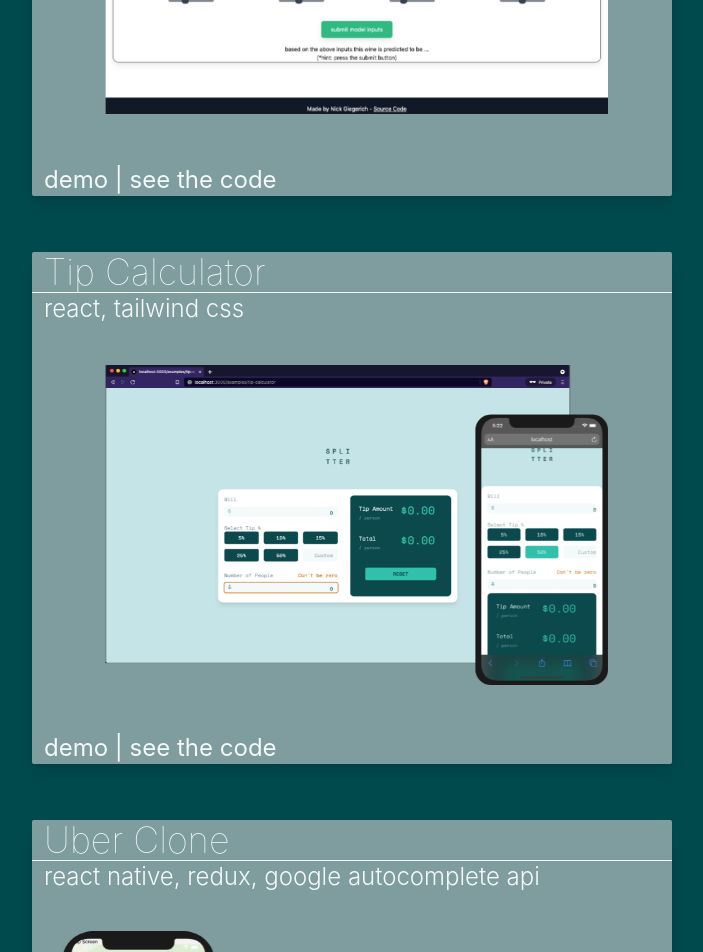
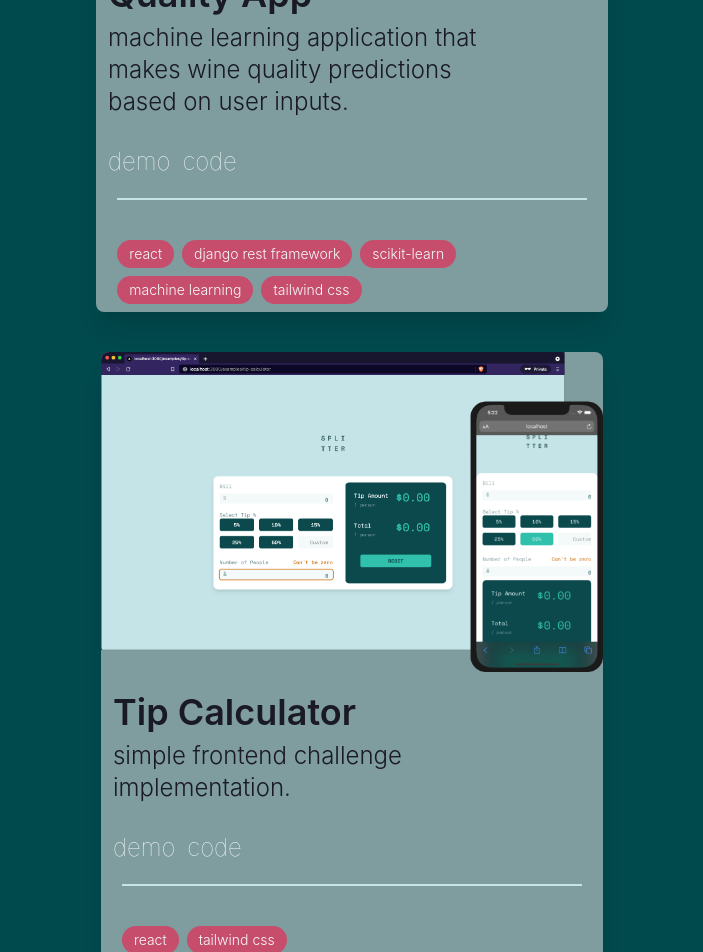
Before and after one commit to nickgiegerich/nickgiegerich, a Next.js app: page /projects in a window 1280 px wide. Shown: the part 1720-2672 px from the top of the page, without its empty margins (288-991 px from the left). Built offline with nearby package versions, Linux system fonts and the light colour scheme.

Commit message:
updates to projects page

```diff
--- a/components/examples/index.js
+++ b/components/examples/index.js
@@ -3,81 +3,72 @@ import { SocialLinks } from "../layout/SocialLinks";
 
 const works = [
   {
-    title: "Space Tourism Website",
-    stack: ["react, tailwind css, framer motion"],
-    image: <img className="w-auto" src="/examples/space-tourism.png" />,
+    title: "Forever Wild Media",
+    stack: ["nextjs", "tailwind css", "embla carousel"],
+    description:
+      "developer and maintainer of this business landing page for an Idaho based media company.",
+    image: "/examples/fwm.png",
     demo: true,
     code: true,
-    demoLink: "https://space-tourism-website-ebon.vercel.app/",
-    codeLink: "https://github.com/nickgiegerich/space-tourism-website",
+    demoLink: "https://forever-wild-media.vercel.app/",
+    codeLink: "https://github.com/nickgiegerich/forever-wild-media",
   },
   {
     title: "Predictive Wine Quality App",
-    stack: ["react, django rest framework, scikit-learn, machine learning, tailwind css"],
-    image: <img className="w-auto" src="/examples/wine.png" />,
+    stack: [
+      "react",
+      "django rest framework",
+      "scikit-learn",
+      "machine learning",
+      "tailwind css",
+    ],
+    description:
+      "machine learning application that makes wine quality predictions based on user inputs.",
+    image: "/examples/wine.png",
     demo: true,
     code: true,
     demoLink: "https://wine-quality-prediction-app.vercel.app/",
-    codeLink: "https://github.com/nickgiegerich/machine-learning-model-wine-quality",
+    codeLink:
+      "https://github.com/nickgiegerich/machine-learning-model-wine-quality",
   },
   {
     title: "Tip Calculator",
-    stack: ["react, tailwind css"],
-    image: <img className="w-auto" src="/examples/tip-calc.png" />,
+    stack: ["react", "tailwind css"],
+    description: "simple frontend challenge implementation.",
+    image: "/examples/tip-calc.png",
     demo: true,
     code: true,
     demoLink: "https://tip-calculator-phi-amber.vercel.app/",
     codeLink: "https://github.com/nickgiegerich/tip-calculator",
   },
-  {
-    title: "Uber Clone",
-    stack: ["react native, redux, google autocomplete api"],
-    image: <img className="h-96" src="/examples/uber-clone.png" />,
-    demo: false,
-    code: true,
-    demoLink: "#",
-    codeLink: "https://github.com/nickgiegerich/uber-clone-build",
-  },
-  {
-    title: "Countdown Timer",
-    stack: ["react, tailwind css"],
-    image: <img className="h-96" src="/examples/timer.png" />,
-    demo: false,
-    code: false,
-    demoLink: "#",
-    codeLink: "#",
-  },
 ];
 const title = "Projects 👨‍💻";
 const descr =
-  "below are some of my projects, if you would like to see more check them out on my GitHub.";
+  "below are a few example projects of mine, more work can be found on my GitHub.";
 
 export const ExampleWorks = () => {
   return (
     <div>
       <PageTitle title={title} descr={descr} />
-      <SocialLinks/>
+      <SocialLinks />
       <div className="pt-48">
+        <div className="flex flex-col max-w-lg items-center justify-evenly mx-auto">
           {works.map((work, idx) => (
             <div
-            key={`work-${idx}`}
-            className="w-full bg-darkGrayishCyan rounded-sm shadow-lg my-14"
+              key={idx}
+              className="bg-darkGrayishCyan rounded-lg shadow-xl transform duration-300 hover:scale-105 flex flex-col mb-10"
             >
-            <div className=" pl-3 text-2xl sm:text-3xl lg:text-4xl font-thin text-lightGrayCyan border-b">
-              {" "}
-              {work.title}
+              <img
+                className="w-auto h-80 transform duration-300 rounded-lg hover:scale-105 object-cover"
+                src={work.image}
+              />
+              <div className=" pl-3 text-2xl sm:text-3xl lg:text-4xl max-w-sm font-semibold text-almostBlackBlue capitalize pt-5">
+                <span>{work.title}</span>
               </div>
-            <div className=" pl-3 text-lg sm:text-xl lg:text-2xl font-light text-lightGrayCyan">
-              {" "}
-              {work.stack}
+              <div className=" pl-3 text-2xl sm:text-3xl lg:text-2xl max-w-sm font-light text-almostBlackBlue py-2">
+                <span>{work.description}</span>
               </div>
-            <div className="pl-3 text-lg sm:text-xl lg:text-2xl image-scaling text-lightGrayCyan">
-              {" "}
-              {work.image}
-            </div>
-            <div className=" pl-3 text-lg sm:text-xl lg:text-2xl text-lightGrayCyan">
-              {" "}
-              {work.demo && (
+              <div className=" pl-3 text-2xl sm:text-3xl lg:text-2xl font-thin text-lightGrayCyan py-5">
                 <a
                   href={work.demoLink}
                   target="_blank"
@@ -86,23 +77,29 @@ export const ExampleWorks = () => {
                 >
                   demo
                 </a>
-              )}
-              {work.demo && work.code && <> | </>}
-              {work.code && (
                 <a
                   href={work.codeLink}
                   target="_blank"
                   rel="noopener noreferrer"
-                  className="transition ease-in-out duration-300 hover:text-desatBlue"
+                  className="transition ease-in-out duration-300 hover:text-desatBlue pl-3"
                 >
-                  see the code
+                  code
                 </a>
-              )}
-              <a></a>
+              </div>
+              <div className="border-t-2 border-lightGrayishCyan w-11/12 mx-auto pt-10">
+                {work.stack.map((t, idx) => (
+                  <span
+                    key={idx}
+                    className="inline-block bg-darkerSoftRed rounded-full px-3 py-1 text-sm font-light text-lightGrayCyan mr-2 mb-2"
+                  >
+                    {t}
+                  </span>
+                ))}
               </div>
             </div>
           ))}
         </div>
       </div>
+    </div>
   );
 };
--- a/components/layout/PageTitle.js
+++ b/components/layout/PageTitle.js
@@ -6,7 +6,7 @@ export const PageTitle = ({ title, descr }) => {
       <h1 className="text-4xl sm:text-5xl lg:text-6xl mb-2">
         {title}
       </h1>
-      <p className="text-2xl sm:text-3xl lg:text-4xl w-11/12 sm:w-5/6 md:w-11/12 lg:w-4/5 xl:w-4/5">
+      <p className="text-2xl font-thin sm:text-3xl lg:text-4xl w-11/12 sm:w-5/6 md:w-11/12 lg:w-4/5 xl:w-4/5">
         {descr}
       </p>
     </div>
--- a/components/layout/SocialLinks.js
+++ b/components/layout/SocialLinks.js
@@ -11,6 +11,7 @@ export const SocialLinks = () => {
       >
         <FaGithub className="text-4xl mr-2 hover:text-lightGrayishCyan" />
       </a>
+
       <a
         href="https://www.linkedin.com/in/nick-giegerich-62b369168/"
         target="_blank"
```
Also changed, not shown: public/examples/fwm.png (added). Lines whose indentation alone changed are shown as unchanged.
